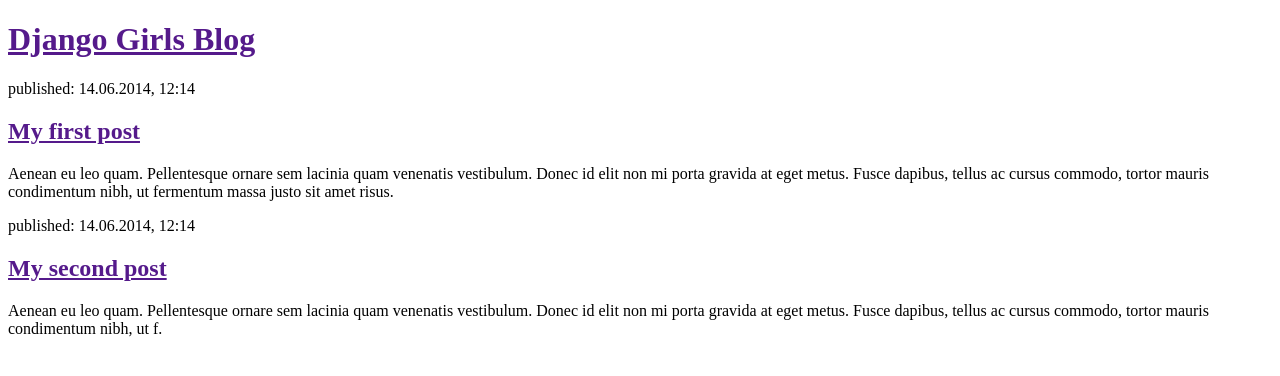
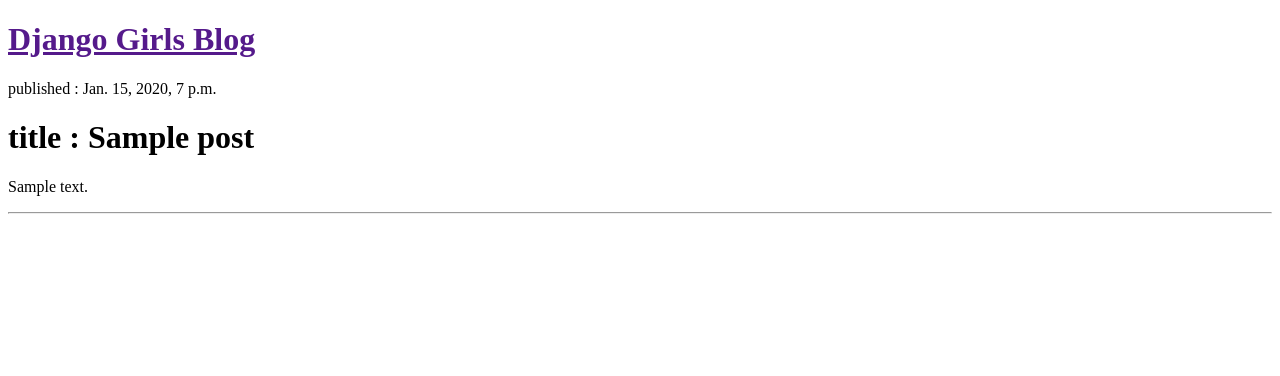
Before and after one commit to Isaccchoi/djangogirls-blog, a Django app: template blog/templates/blog/post_list.html in a window 1280 px wide. Shown: the top 376 px of the page. Run offline with Django 3.2, Linux system fonts and the light colour scheme; the template is opened without the code that fills it: values that come from a table or form of the project are taken from there, others are empty; tables that the repository leaves empty hold one stand-in row (values such as "Sample post"); parts of the project's set-up code (start-up, migrations or seed data) failed here and were passed over.

Commit message:
add showing dynamic data using django template tags

```diff
--- a/blog/templates/blog/post_list.html
+++ b/blog/templates/blog/post_list.html
@@ -9,16 +9,13 @@
                 <h1><a href="">Django Girls Blog</a></h1>
             </div>
 
-            <div>
-                <p>published: 14.06.2014, 12:14</p>
-                <h2><a href="">My first post</a></h2>
-                <p>Aenean eu leo quam. Pellentesque ornare sem lacinia quam venenatis vestibulum. Donec id elit non mi porta gravida at eget metus. Fusce dapibus, tellus ac cursus commodo, tortor mauris condimentum nibh, ut fermentum massa justo sit amet risus.</p>
-            </div>
-
-            <div>
-                <p>published: 14.06.2014, 12:14</p>
-                <h2><a href="">My second post</a></h2>
-                <p>Aenean eu leo quam. Pellentesque ornare sem lacinia quam venenatis vestibulum. Donec id elit non mi porta gravida at eget metus. Fusce dapibus, tellus ac cursus commodo, tortor mauris condimentum nibh, ut f.</p>
-            </div>
+            {% for post in posts %}
+                <div>
+                        <p> published : {{ post.published_date }} </p>
+                        <h1> title : {{ post.title }}</h1>
+                        <p>{{ post.text | linebreaksbr }}</p>
+                </div>
+                <hr/>
+            {%  endfor %}
     </body>
 </html>
--- a/blog/urls.py
+++ b/blog/urls.py
@@ -1,4 +1,6 @@
 from django.conf.urls import url
+
+from . import views
 
 urlpatterns = [
     url(r'^$', views.post_list, name='post_list'),
--- a/djangogirls/settings.py
+++ b/djangogirls/settings.py
@@ -106,7 +106,7 @@ AUTH_PASSWORD_VALIDATORS = [
 
 LANGUAGE_CODE = 'en-us'
 
-TIME_ZONE = 'UTC'
+TIME_ZONE = 'Asia/Seoul'
 
 USE_I18N = True
 
@@ -119,3 +119,4 @@ USE_TZ = True
 # https://docs.djangoproject.com/en/1.11/howto/static-files/
 
 STATIC_URL = '/static/'
+STATIC_ROOT = os.path.join(BASE_DIR, 'static')
```
